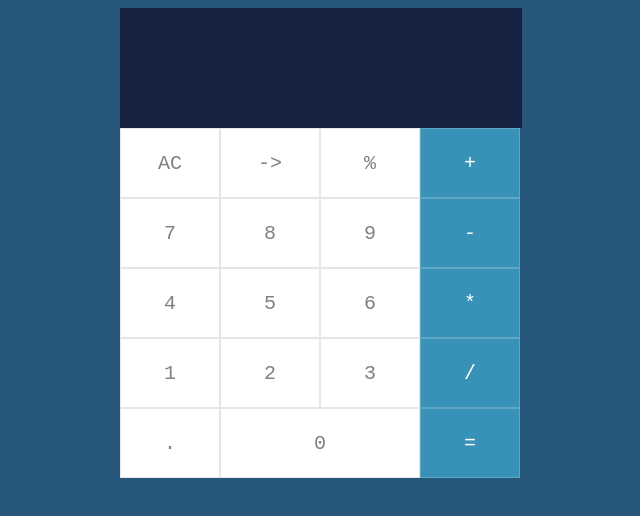
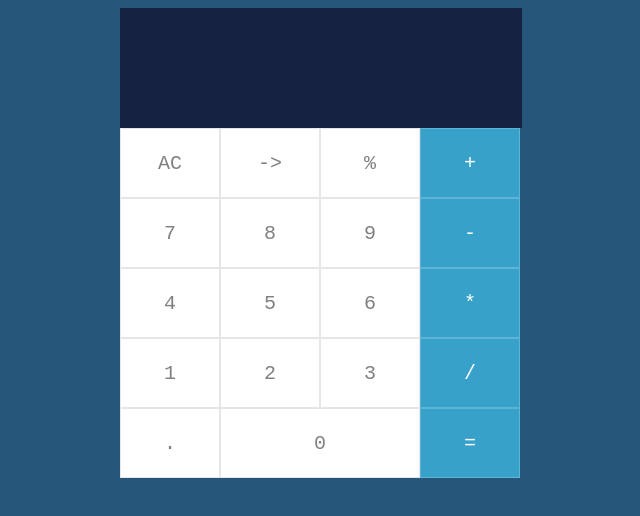
Before and after one commit to tochukwu19/SimpleCalc, a plain HTML site: page index.html in a window 1280 px wide. Shown: the whole page, without its empty margins (309-949 px from the left). Drawn offline with Linux system fonts and the light colour scheme.

Commit message:
changed background color

```diff
--- a/main.css
+++ b/main.css
@@ -49,7 +49,7 @@ body {
 }
 
 .cardb {
-    background-color: #3892B7;
+    background-color: #37a1ca;
     color: white;
     border: 1px solid #ffffff32;
 
```
